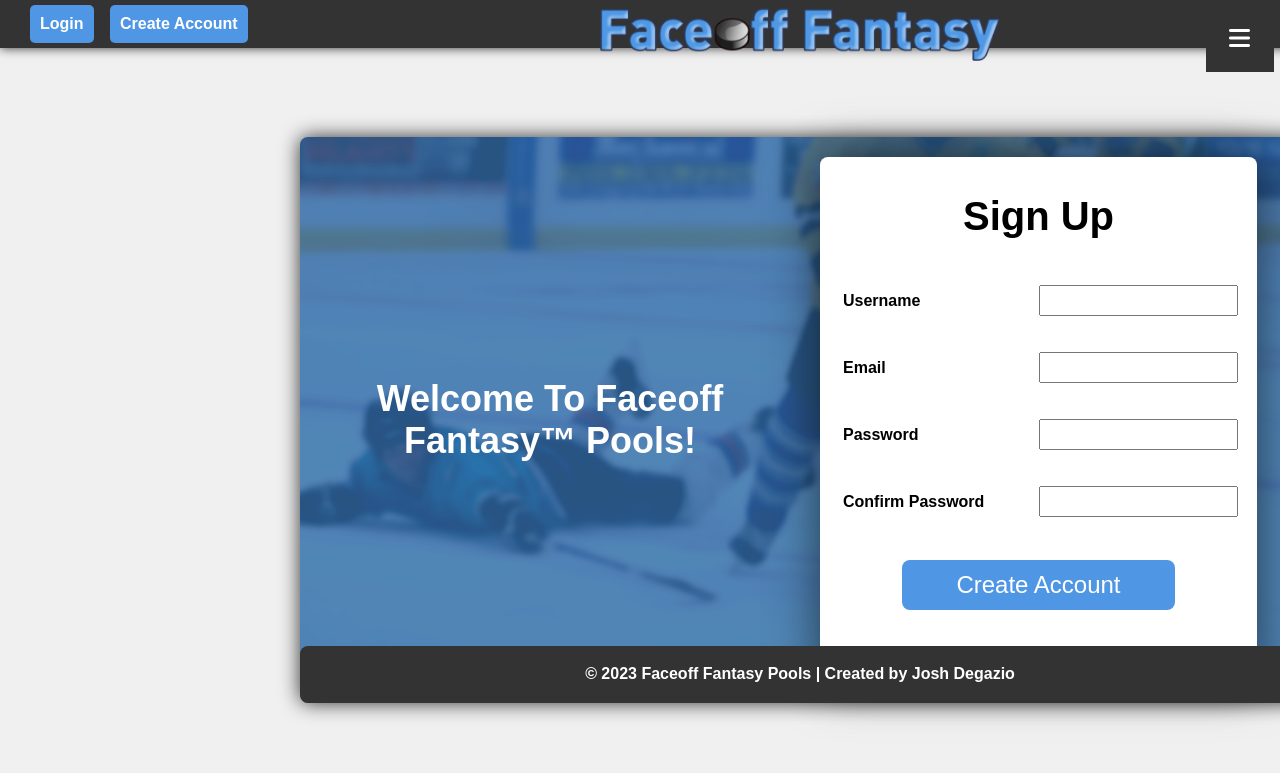
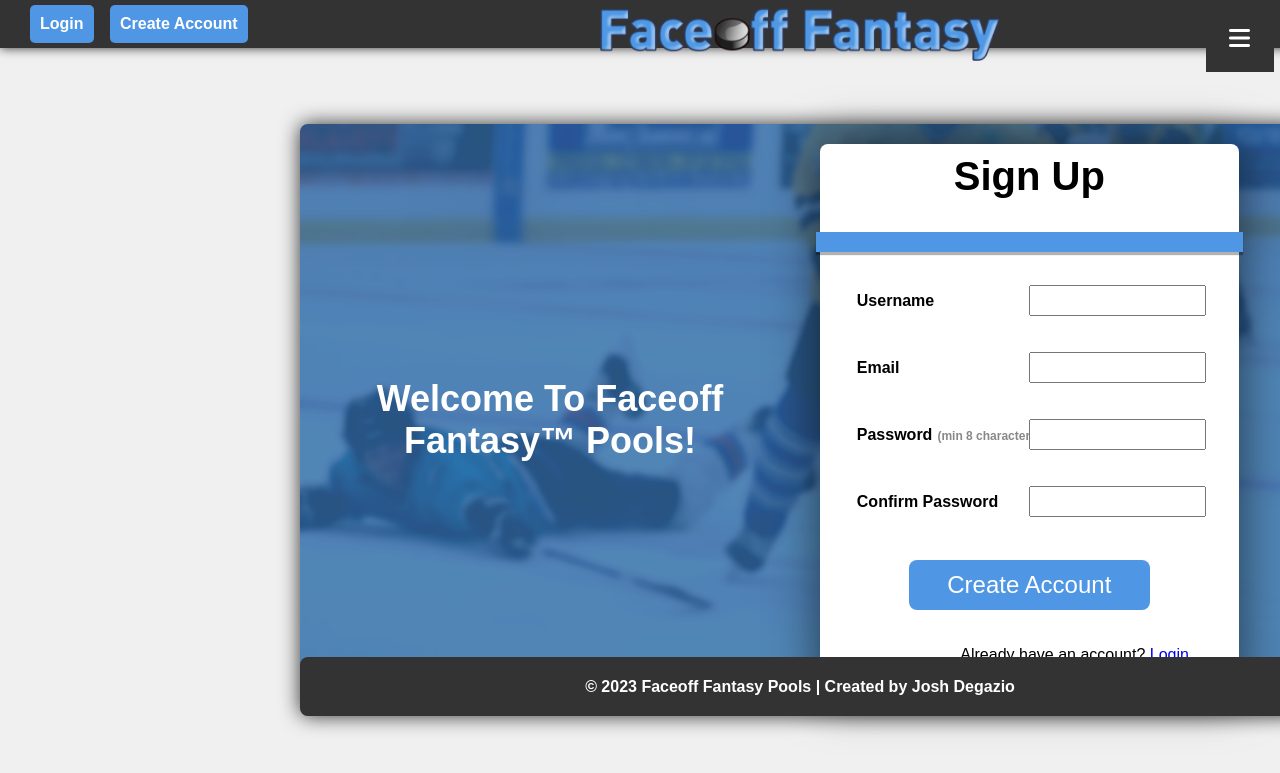
Before and after one commit to jdegazio/FaceoffFantasy, a Flask app: page / in a window 1280 px wide. Shown: the top 773 px of the page. Run offline with Flask 3, Linux system fonts and the light colour scheme; some libraries are stand-ins or nearby versions.

Commit message:
Alert Messages (Sign Up)
Added alert messages for the account creation screen as well as data validation for the form.

```diff
--- a/main.py
+++ b/main.py
@@ -1,9 +1,44 @@
 from flask import Flask, redirect, render_template, request
 import json
 import requests
+import re
 
 app = Flask(__name__)
+"""
+def form_data_is_valid(form_data):
+    # Perform validation checks on form data
+    username = form_data.get('newUsername')
+    email = form_data.get('newEmail')
+    password = form_data.get('newPassword')
+    confirm_password = form_data.get('confirmPassword')
 
+    # Check for specific validation criteria
+    if not username or len(username) < 3:
+        return False
+
+    if not email or not is_valid_email(email):
+        return False
+
+    if not password or len(password) < 8:
+        return False
+
+    if password != confirm_password:
+        return False
+
+    # If all checks pass, the data is valid
+    return True
+
+def is_valid_email(email):
+    # Define a regular expression pattern for a valid email address
+    email_pattern = r'^[\w\.-]+@[\w\.-]+\.\w+$'
+
+    # Use the re.match function to check if the email matches the pattern
+    if re.match(email_pattern, email):
+        return True
+    else:
+        return False
+
+"""
 @app.route('/')
 def home():
     return render_template('home.html')
@@ -32,11 +67,23 @@ def draftroom():
 def trading():
     return render_template('trading.html')
 
-'''@app.route('/redirect', methods=['GET'])
-def redirect_to_team():
-    team_name = request.args.get('teamName', '')
+@app.route('/success')
+def success():
+    return render_template('success.html')
 
-    return redirect('/teams', team_name)'''
+@app.route('/submit_create_account', methods=['POST'])
+def submit_create_account():
+    # Process the form data here and perform any necessary validation
+    # You can access form data using request.form
+    # Redirect or render a response as needed
+
+    # Example: Validate and redirect to the success page
+    if form_data_is_valid(request.form):
+        # Perform account creation logic here
+        return redirect('/success')
+    else:
+        return render_template('createaccount.html', error_message='Invalid data')
+
 
 @app.route('/myteam')
 def myteam():
--- a/static/css/styles.css
+++ b/static/css/styles.css
@@ -141,17 +141,17 @@
 
 .AccountContainer {
     background-color: #fff;
-    padding: 5%;
+    padding: 8%;
     border-radius: 8px;
     box-shadow: 0px 0px 50px rgba(0, 0, 0, 0.6);
-	max-width: 85%;
+	max-width: 75%;
 	position: relative;
 }
 
 .cAccount-header {
     position: relative;
 	font-size: 40px;
-    bottom: 20px; /* Adjust the top position as needed */
+    bottom: 60px; /* Adjust the top position as needed */
 	text-align: center;
 }
 
@@ -243,3 +243,45 @@ form.cAccount-form label {
 	left: 30%;
 	top: 20px;
 }
+
+.password-requirement {
+    font-size: 12px; /* Adjust the font size as needed */
+    color: #888; /* Adjust the color to your preference */
+    margin-left: 5px; /* Add some space between the label and the requirement text */
+}
+
+.alert-container {
+    position: absolute;
+    top: 16%; /* Position it below the form*/
+	left: 0%;
+    width: 100%;
+    display: flex;
+    flex-direction: column;
+    align-items: center;
+    text-align: center;
+	justify-content: center; /* Horizontal alignment */
+}
+
+.error-message, .verification-message, .message-graphic {
+    display: none;
+    text-align: center;
+    color: white; /* Default text color for both messages */
+    padding: 10px; /* Adjust the padding as needed for spacing */
+	width: 97.2%;
+	box-shadow: 0px 3px 1px rgba(0, 0, 0, 0.3);
+}
+
+.error-message {
+    background-color: red;
+    color: #8B0000;
+}
+
+.verification-message {
+    background-color: #dff0d8; /* Green background color */
+    color: #3c763d; /* Dark green text color */
+}
+
+.message-graphic {
+	background: #4f97e4;
+	display: block;
+}
--- /dev/null
+++ b/static/js/validation.js
@@ -0,0 +1,85 @@
+// Declare passwordOneInput and passwordTwoInput as global variables
+var passwordOneInput;
+var passwordTwoInput;
+
+function validateUsername() {
+    const usernameInput = document.getElementById('newUsername').value;
+    if (!usernameInput) {
+        return false; // Prevent form submission
+    }
+
+    // Check for special characters other than underscores
+    if (/[^a-zA-Z0-9_]/.test(usernameInput)) {
+        return false; // Prevent form submission
+    }
+
+    return true; // Validation passed
+}
+
+function validateEmail() {
+    const emailInput = document.getElementById('newEmail').value;
+    if (!emailInput) {
+        return false; // Prevent form submission
+    }
+
+    // Basic email format validation using a regular expression
+    if (!/^\S+@\S+\.\S+$/.test(emailInput)) {
+        return false; // Prevent form submission
+    }
+
+    return true; // Validation passed
+}
+
+function validatePassword() {
+    passwordOneInput = document.getElementById('newPassword').value;
+    passwordTwoInput = document.getElementById('confirmPassword').value;
+
+    if (passwordOneInput !== passwordTwoInput) {
+        return false; // Prevent form submission
+    }
+
+    if (passwordOneInput.length < 8) {
+        return false; // Prevent form submission
+    }
+
+    return true; // Validation passed
+}
+
+document.addEventListener('DOMContentLoaded', function() {
+    const form = document.getElementById('createAccountForm');
+    const errorMessage = document.getElementById('error-message');
+    const verificationMessage = document.getElementById('verification-message');
+    const messageGraphic = document.getElementById('message-graphic');
+	passwordOneInput = document.getElementById('newPassword').value;
+    passwordTwoInput = document.getElementById('confirmPassword').value;
+
+    form.addEventListener('submit', function(event) {
+        event.preventDefault(); // Prevent form submission by default
+
+        const usernameValid = validateUsername();
+        const emailValid = validateEmail();
+        const passwordValid = validatePassword();
+
+        if (usernameValid !== false && emailValid !== false && passwordValid !== false) {
+		verificationMessage.style.display = 'block'; // Show the verification message
+		errorMessage.style.display = 'none'; // Hide the error message
+		messageGraphic.style.display = 'none';
+		} else {
+			if (!usernameValid) {
+				errorMessage.innerHTML = "This username is invalid or taken.";
+			} else if (!emailValid) {
+				errorMessage.innerHTML = "This email is invalid.";
+			} else if (!passwordValid) {
+				if (passwordOneInput !== passwordTwoInput) {
+					errorMessage.innerHTML = "These passwords do not match.";
+				} else {
+					errorMessage.innerHTML = "This password is invalid or too short.";
+				}
+			}
+
+			errorMessage.style.display = 'block'; // Show the error message
+			verificationMessage.style.display = 'none'; // Hide the verification message
+			messageGraphic.style.display = 'none';
+		}
+    });
+});
--- a/templates/home.html
+++ b/templates/home.html
@@ -4,6 +4,7 @@
 	<link rel="stylesheet" href="{{ url_for('static', filename='css/styles.css') }}">
 	<link rel="stylesheet" href="https://cdnjs.cloudflare.com/ajax/libs/font-awesome/6.7.0/css/all.min.css">
 	<script src="https://kit.fontawesome.com/3280e9042c.js" crossorigin="anonymous"></script>
+	<script src="/static/js/validation.js"></script>
     <title>Faceoff Fantasy - Create Account</title>
 </head>
 <body class="landing_body">
@@ -39,14 +40,19 @@
         <div class="right">
             <div class="AccountContainer">
 				<h2 class="cAccount-header">Sign Up</h2>
-					<form class="cAccount-form" id="createAccountForm">
+				<div class="alert-container">
+				<div id="verification-message" class="verification-message">A verification email has been sent to your email address.</div>
+				<div id="error-message" class="error-message">Please try again. Your input is invalid.</div>
+				<div id="message-graphic" class="message-graphic"></div>
+				</div>
+					<form class="cAccount-form" id="createAccountForm" method="POST" action="/submit_create_account">
 						<label for="newUsername">Username</label>
 						<input type="text" id="newUsername" name="newUsername" required>
 						<br>
 						<label for="newEmail">Email</label>
 						<input type="email" id="newEmail" name="newEmail" required>
 						<br>
-						<label for="newPassword">Password</label>
+						<label for="newPassword">Password<span class="password-requirement">(min 8 characters)</span></label>
 						<input type="password" id="newPassword" name="newPassword" required>
 						<br>
 						<label for="confirmPassword">Confirm Password</label>
```
Also changed, not shown: templates/success.html (added, +57 -0 lines), toronto.txt (+1 -1 lines).
